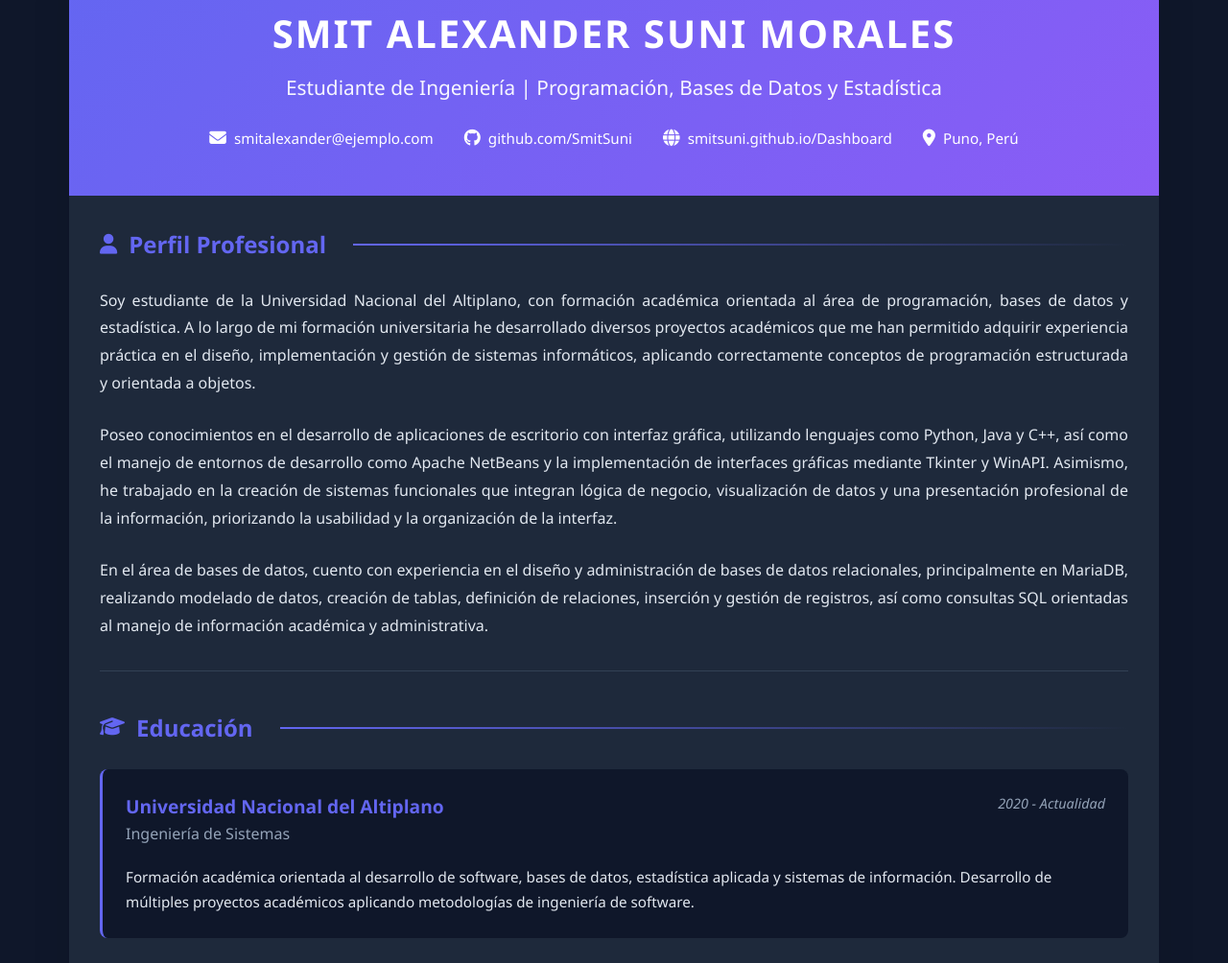
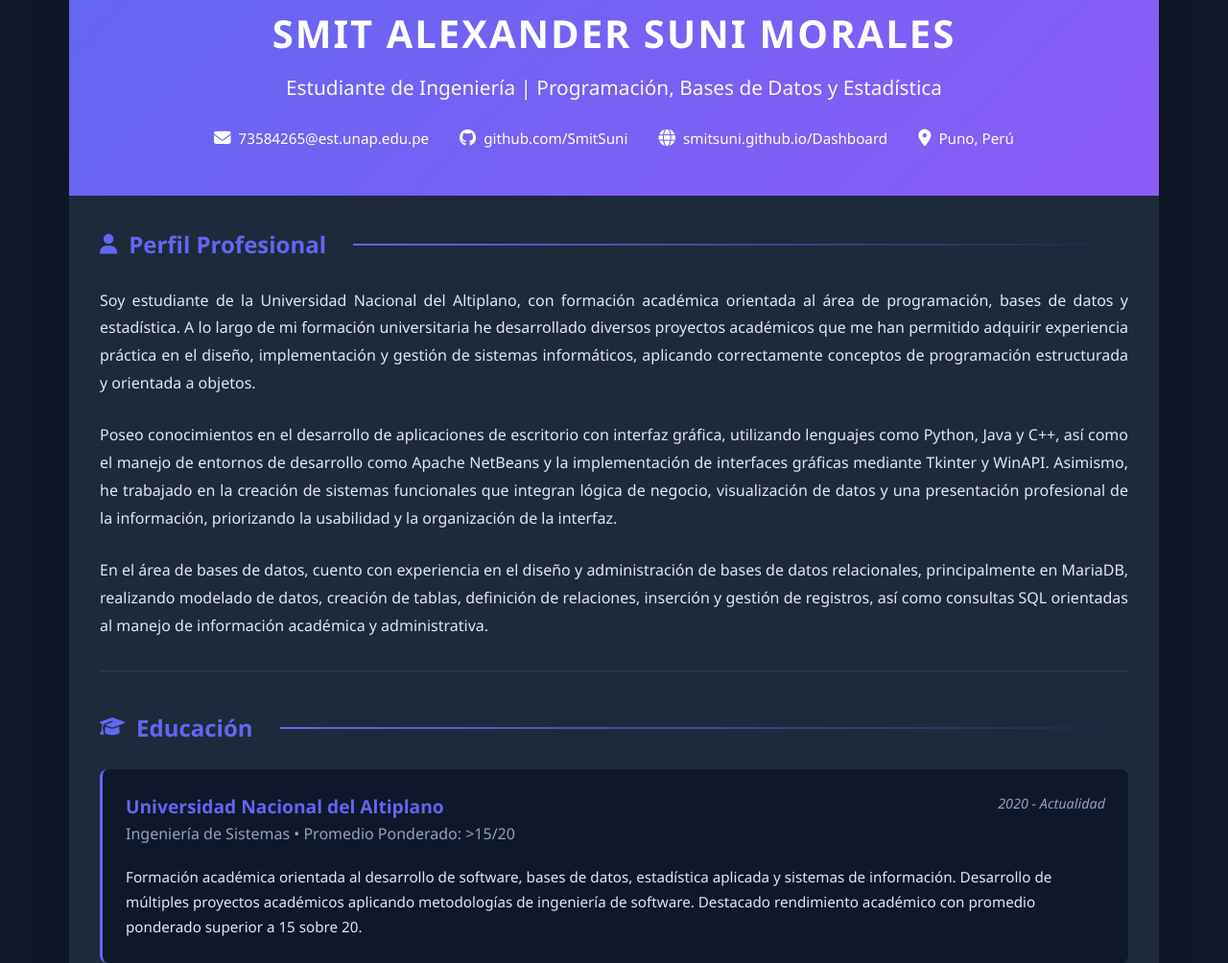
Before and after one commit to SmitSuni/Dashboard, a plain HTML site: page cv.html in a window 1280 px wide. Shown: the part 193-1197 px from the top of the page at 96% size. Drawn offline with nearby package versions, Linux system fonts and the light colour scheme.

Commit message:
Actualizar CV con información de contacto y rendimiento académico
- Email actualizado: 73584265@est.unap.edu.pe
- Promedio ponderado agregado: >15/20
- Destacar rendimiento académico en descripción de educación

```diff
--- a/cv.html
+++ b/cv.html
@@ -450,7 +450,7 @@
                 <div class="cv-contact">
                     <div class="contact-item">
                         <i class="fas fa-envelope"></i>
-                        <span>smitalexander@ejemplo.com</span>
+                        <span>73584265@est.unap.edu.pe</span>
                     </div>
                     <div class="contact-item">
                         <i class="fab fa-github"></i>
@@ -497,12 +497,12 @@
                         <div class="item-header">
                             <div>
                                 <div class="item-title">Universidad Nacional del Altiplano</div>
-                                <div class="item-subtitle">Ingeniería de Sistemas</div>
+                                <div class="item-subtitle">Ingeniería de Sistemas • Promedio Ponderado: >15/20</div>
                             </div>
                             <div class="item-date">2020 - Actualidad</div>
                         </div>
                         <p class="item-description">
-                            Formación académica orientada al desarrollo de software, bases de datos, estadística aplicada y sistemas de información. Desarrollo de múltiples proyectos académicos aplicando metodologías de ingeniería de software.
+                            Formación académica orientada al desarrollo de software, bases de datos, estadística aplicada y sistemas de información. Desarrollo de múltiples proyectos académicos aplicando metodologías de ingeniería de software. Destacado rendimiento académico con promedio ponderado superior a 15 sobre 20.
                         </p>
                     </div>
                 </section>
```
